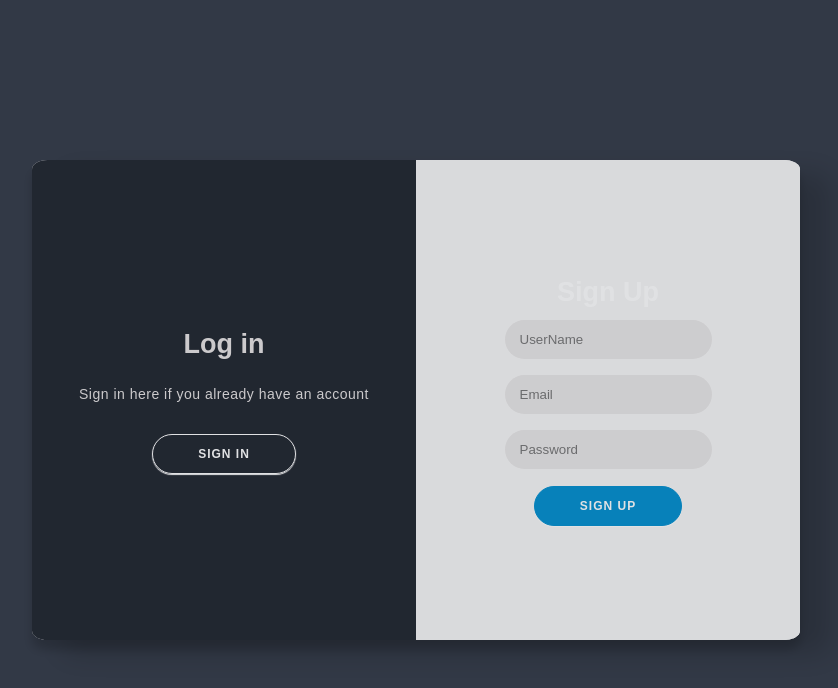
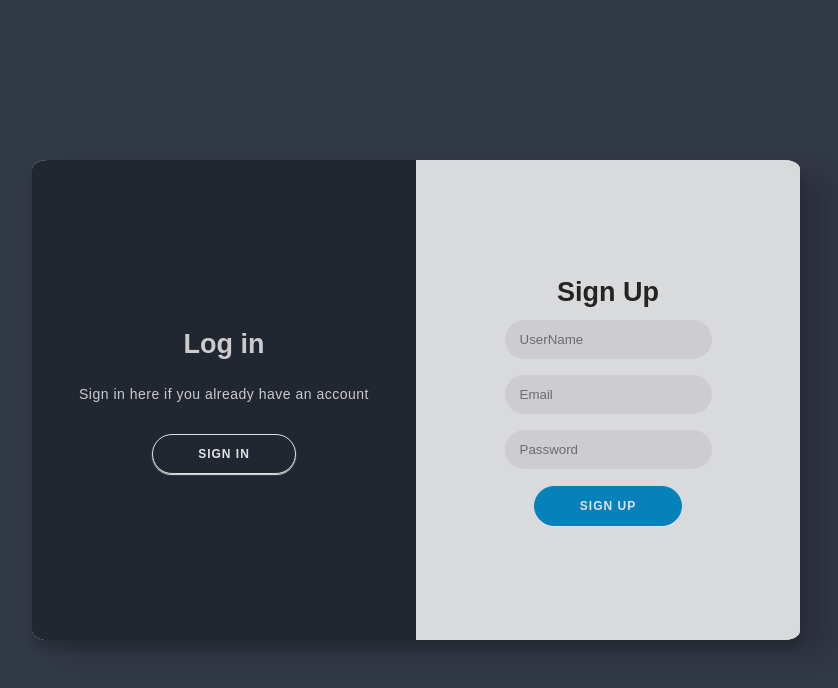
Before and after one commit to manya706/dAppFund, a website: page login-signup.html in a window 1280 px wide. Both pictures are taken after a click on the button "SIGN UP". Shown: the whole page, without its empty margins (224-1062 px from the left). Drawn offline with Linux system fonts and the light colour scheme.

Commit message:
fixed text colour issue

```diff
--- a/login-signup.css
+++ b/login-signup.css
@@ -301,3 +301,6 @@ button.ghost {
 .container.right-panel-active .overlay-right {
   transform: translateY(20%);
 }
+.h1tag {
+    color: #252020;
+}
--- a/login-signup.html
+++ b/login-signup.html
@@ -20,7 +20,7 @@
     <div class="container" id="container">
       <div class="form-container sign-up-container">
         <form action="#">
-          <h1>Sign Up</h1>
+          <h1 class="h1tag">Sign Up</h1>
           <!-- <div class="social-container">
               <a
                 href="https://Github.com/YasinDehfuli"
@@ -53,7 +53,7 @@
       </div>
       <div class="form-container sign-in-container">
         <form action="#">
-          <h1>Sign in</h1>
+          <h1 class="h1tag">Login</h1>
           <!-- <div class="social-container">
               <a
                 href="https://Github.com/YasinDehfuli"
```
